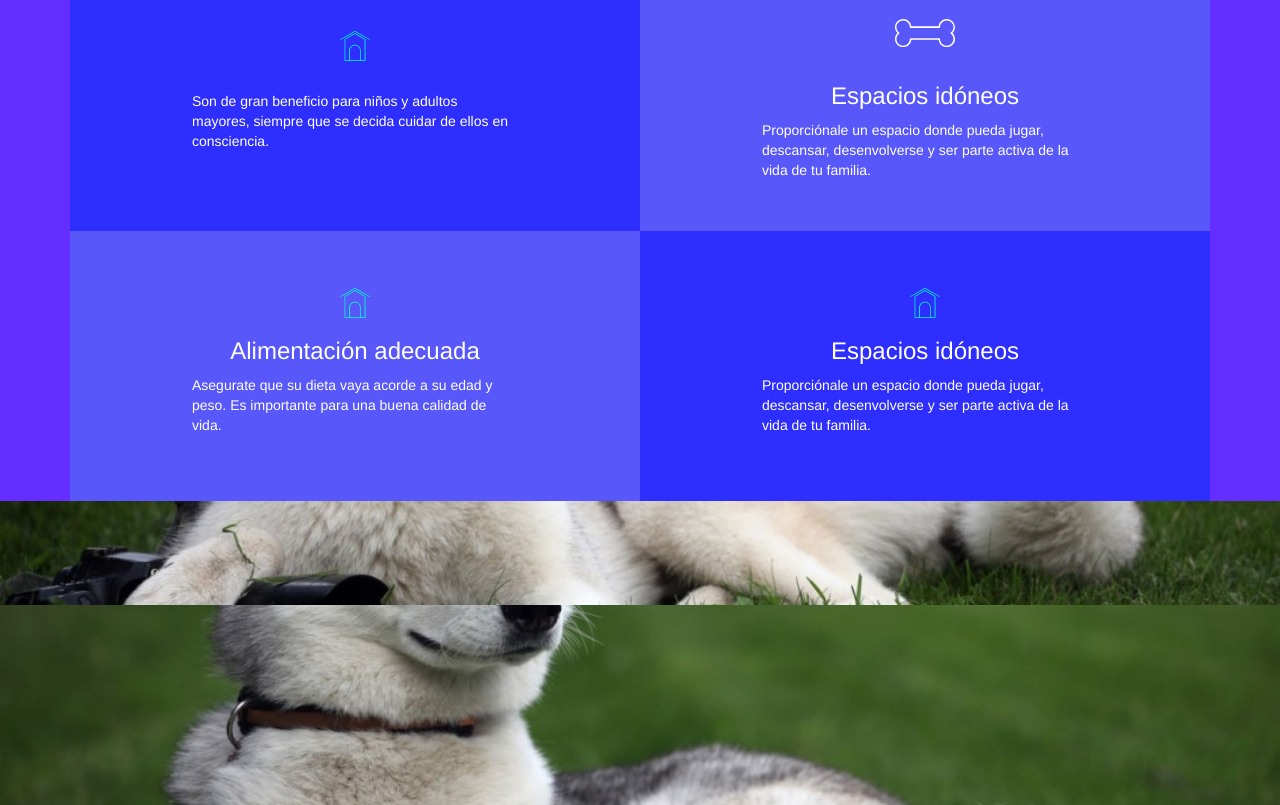
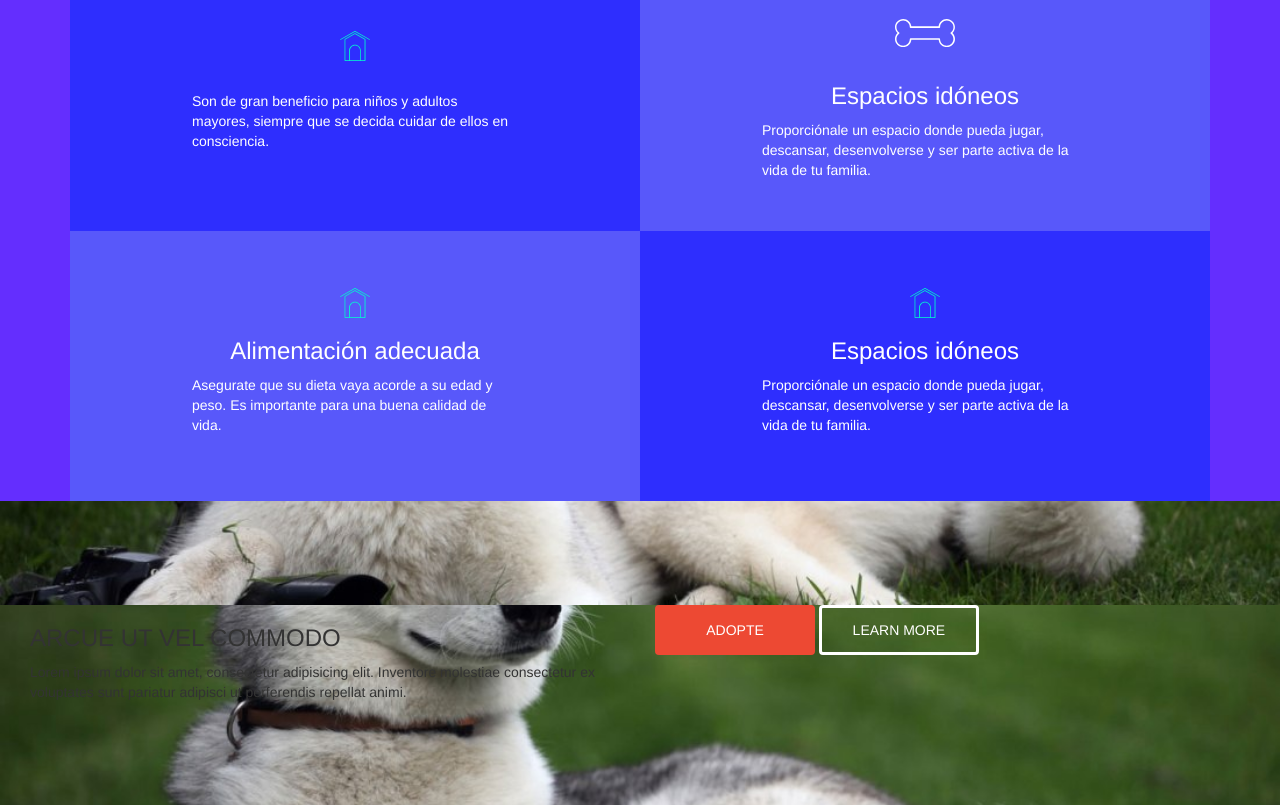
Before and after one commit to LeidyRosmery/PuppyLove, a plain HTML site: page index.html in a window 1280 px wide. Shown: the part 2656-3461 px from the top of the page. Drawn offline with nearby package versions, Linux system fonts and the light colour scheme.

Commit message:
last section

```diff
--- a/index.html
+++ b/index.html
@@ -144,7 +144,14 @@
           <div class="col-lg-12 bg-adopta bg-adopta--up">
           </div>
           <div class="col-lg-12 bg-adopta bg-adopta--down">
-
+             <div class="text col-lg-6">
+               <h3> ARCUE UT VEL COMMODO</h3>
+                <p> Lorem ipsum dolor sit amet, consectetur adipisicing elit. Inventore molestiae consectetur ex voluptates sunt pariatur adipisci ut perferendis repellat animi.</p>
+             </div>
+             <div class="botones col-lg-6">
+               <input class="btn-principal" type="button" name="" value="ADOPTE">
+               <input class="btn-secondary" type="button" name="" value="LEARN MORE">
+             </div>
           </div>
         </div>
       </div>
--- a/src/scss/main.scss
+++ b/src/scss/main.scss
@@ -56,6 +56,12 @@
     background: #ED4933;
     color: #fff;
     border-radius: 4px;
+}
+
+.btn-secondary {
+  @extend .btn-principal;
+  background: none;
+  border: #fff solid 3px;
 }
 
 .bg-header p {
```
Also changed, not shown: assets/css/main.css, 1 other file.
